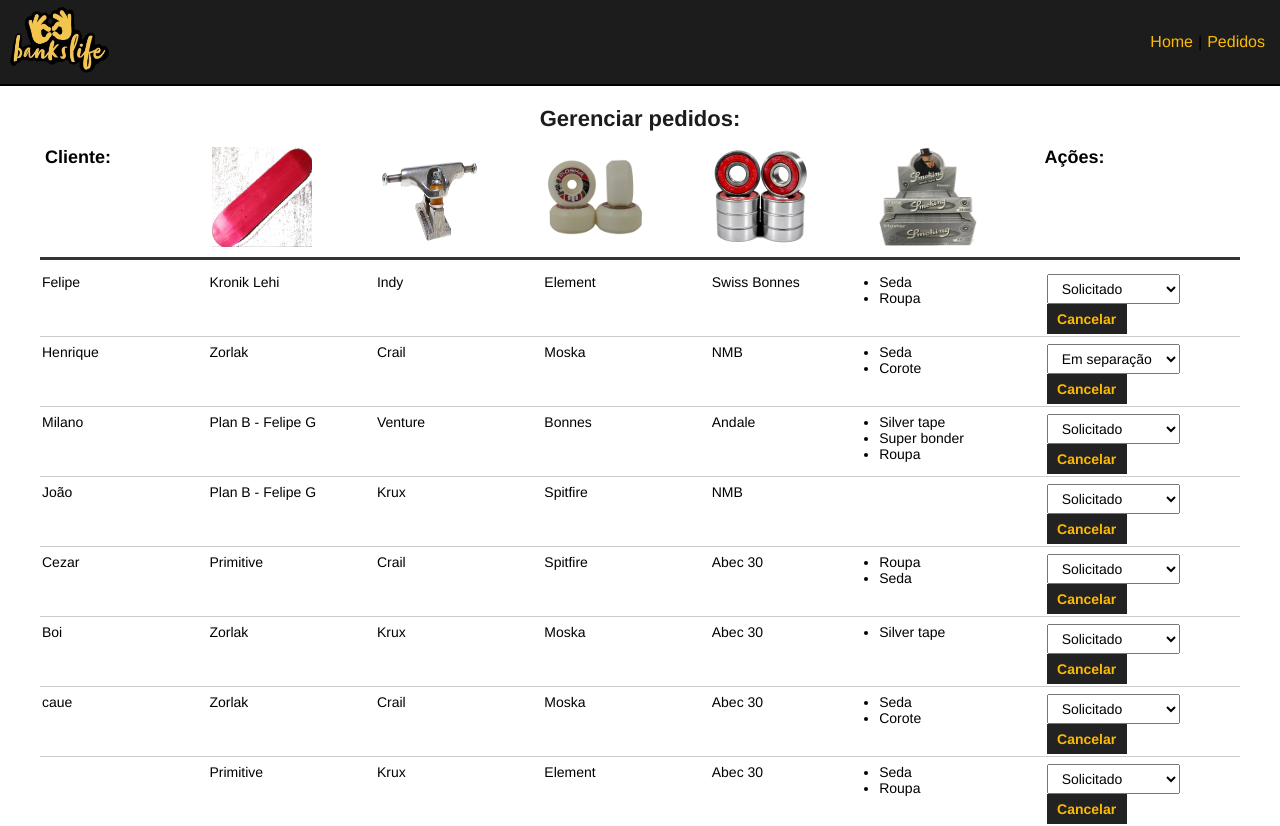
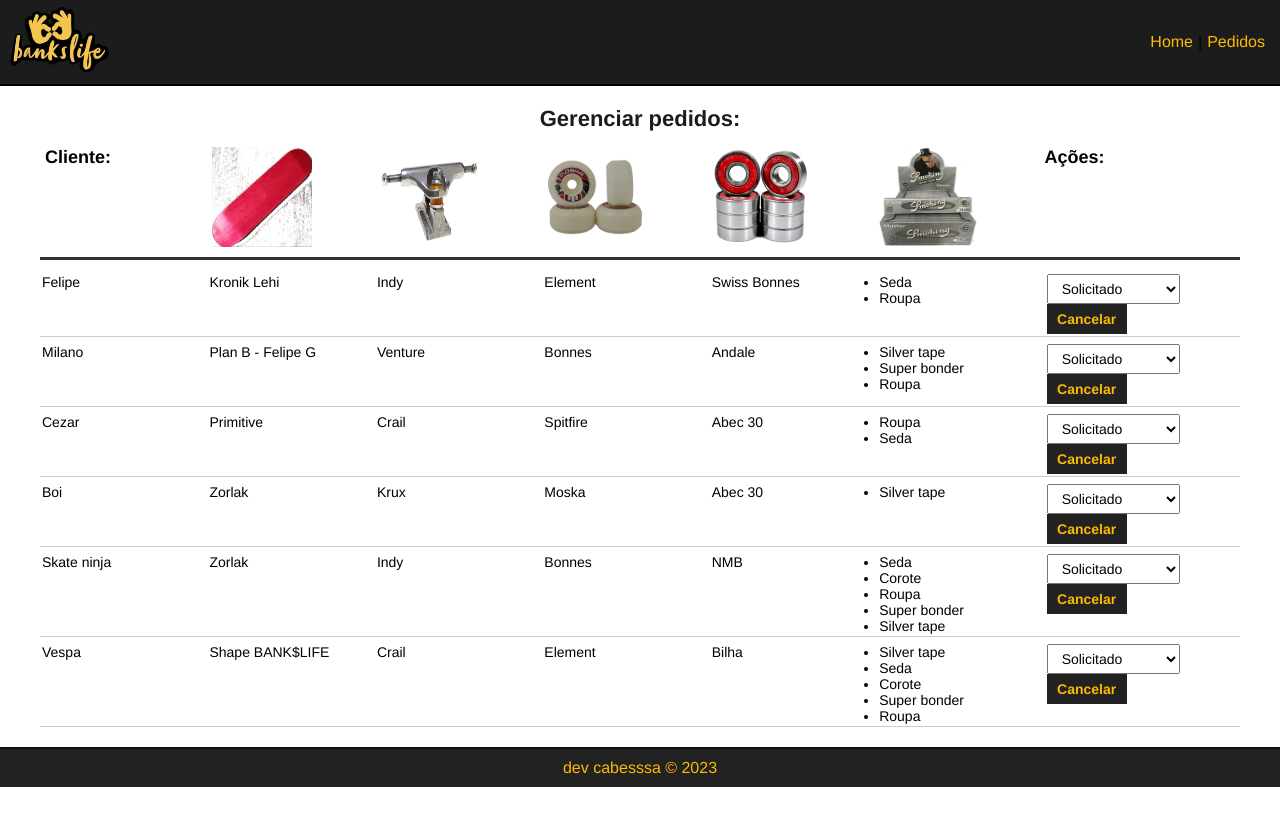
Before and after one commit to felipecabesssa/BanksLojaVue, a Vue app in the folder skateloja/: page /pedidos in a window 1280 px wide. Shown: the top 826 px of the page. After the commit the page ends 800 px from the top, so only its background shows below. Built offline with nearby package versions, Linux system fonts and the light colour scheme; data requests are answered from the project's data file.

Commit message:
DELETE Pedido por id

```diff
--- a/skateloja/db/db.json
+++ b/skateloja/db/db.json
@@ -136,19 +136,6 @@
       "id": 1
     },
     {
-      "nome": "Henrique",
-      "shape": "Zorlak",
-      "truck": "Crail",
-      "roda": "Moska",
-      "rolamento": "NMB",
-      "opcionais": [
-        "Seda",
-        "Corote"
-      ],
-      "status": "Em separação",
-      "id": 2
-    },
-    {
       "nome": "Milano",
       "shape": "Plan B - Felipe G",
       "truck": "Venture",
@@ -161,16 +148,6 @@
       ],
       "status": "Solicitado",
       "id": 3
-    },
-    {
-      "nome": "João",
-      "shape": "Plan B - Felipe G",
-      "truck": "Krux",
-      "roda": "Spitfire",
-      "rolamento": "NMB",
-      "opcionais": [],
-      "status": "Solicitado",
-      "id": 4
     },
     {
       "nome": "Cezar",
@@ -198,45 +175,6 @@
       "id": 6
     },
     {
-      "nome": "caue",
-      "shape": "Zorlak",
-      "truck": "Crail",
-      "roda": "Moska",
-      "rolamento": "Abec 30",
-      "opcionais": [
-        "Seda",
-        "Corote"
-      ],
-      "status": "Solicitado",
-      "id": 7
-    },
-    {
-      "nome": null,
-      "shape": "Primitive",
-      "truck": "Krux",
-      "roda": "Element",
-      "rolamento": "Abec 30",
-      "opcionais": [
-        "Seda",
-        "Roupa"
-      ],
-      "status": "Solicitado",
-      "id": 8
-    },
-    {
-      "nome": null,
-      "shape": "Kronik Lehi",
-      "truck": "Krux",
-      "roda": "Moska",
-      "rolamento": "Abec 30",
-      "opcionais": [
-        "Silver tape",
-        "Roupa"
-      ],
-      "status": "Solicitado",
-      "id": 9
-    },
-    {
       "nome": "Skate ninja",
       "shape": "Zorlak",
       "truck": "Indy",
@@ -251,6 +189,22 @@
       ],
       "status": "Solicitado",
       "id": 10
+    },
+    {
+      "nome": "Vespa",
+      "shape": "Shape BANK$LIFE",
+      "truck": "Crail",
+      "roda": "Element",
+      "rolamento": "Bilha",
+      "opcionais": [
+        "Silver tape",
+        "Seda",
+        "Corote",
+        "Super bonder",
+        "Roupa"
+      ],
+      "status": "Solicitado",
+      "id": 11
     }
   ]
 }
--- a/skateloja/src/components/Dashboard.vue
+++ b/skateloja/src/components/Dashboard.vue
@@ -33,7 +33,7 @@
                             {{ s.tipo }}
                         </option>
                     </select>
-                    <button class="delete-btn">Cancelar</button>
+                    <button class="delete-btn" @click="deletePedido(pedido.id)">Cancelar</button>
                 </div>
             </div>
         </div>
@@ -72,6 +72,19 @@
             const data = await request.json();
 
             this.status = data;
+
+        },
+        async deletePedido(id) {
+
+            const request = await fetch(`http://localhost:3000/pedidos/${id}`, {
+                method: "DELETE"
+            });
+
+            const response = await request.json();
+
+            //msg
+
+            this.getPedidos();
 
         }
     },
```
